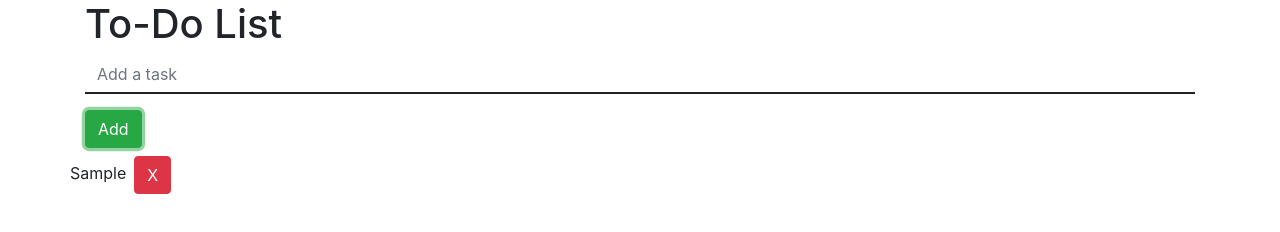
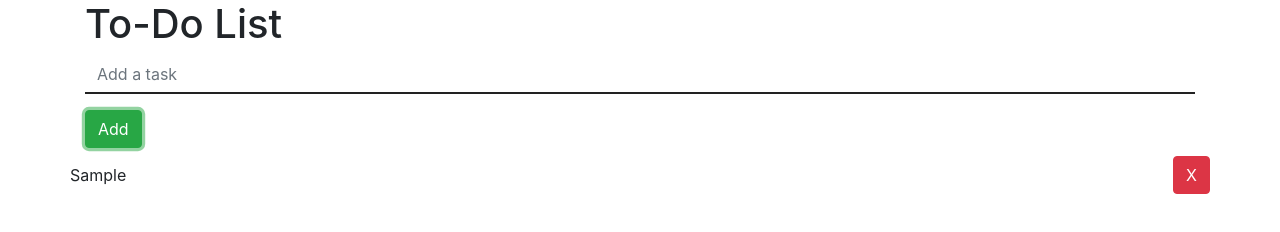
Before and after one commit to bobbymart1n/todo, a plain HTML site: page index.html in a window 1280 px wide. Both pictures are taken after typing "Sample" into the empty fields and a click on the button "Add". Drawn offline with Linux system fonts and the light colour scheme.

Commit message:
adjust todoList

```diff
--- a/css/styles.css
+++ b/css/styles.css
@@ -7,8 +7,15 @@
   outline: none;
   box-shadow: none;
 }
-
+#todoList {
+  width: 100%;
+}
 #todoList ul {
   list-style: none;
   padding: 0;
 }
+#todoList ul li {
+  display: flex;
+  align-items: center;
+  justify-content: space-between;
+}
--- a/js/scripts.js
+++ b/js/scripts.js
@@ -11,7 +11,7 @@ $(document).ready(function() {
     var todoInput = $("#todoItem").val();
     var newItem = new Task(todoInput)
 
-    $("#todoList ul").prepend("<li class='item mt-2'>" + newItem.todoItem + "<button class='btn btn-danger remove ml-2'>X</button></li>");
+    $("#todoList ul").prepend("<li class='item mt-2'>" + newItem.todoItem + "<button class='btn btn-danger remove float-right ml-2'>X</button></li>");
     $("#form")[0].reset();
 
     //clicking button removes all list items...
```
